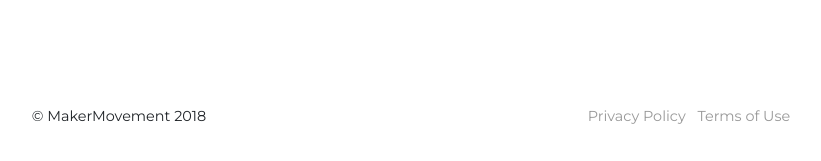
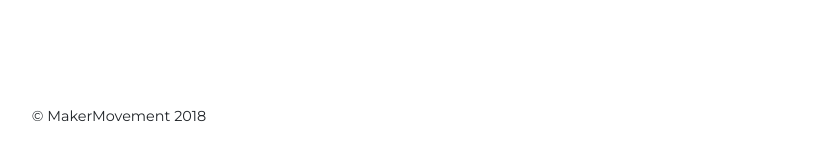
Before and after one commit to Lawrence2277/lchangbuilds, a Flask app: page / in a window 1280 px wide. Shown: the part 2726-2887 px from the top of the page, without its empty margins (236-1057 px from the left). Run offline with Flask 2, Linux system fonts and the light colour scheme; some libraries are stand-ins or nearby versions; some web fonts are replaced.

Commit message:
deleted terms of use

```diff
--- a/templates/home.html
+++ b/templates/home.html
@@ -215,14 +215,14 @@
           </div>
 
           <div class="col-md-6">
-            <ul class="list-inline quicklinks">
+            <!-- <ul class="list-inline quicklinks">
               <li class="list-inline-item">
                 <a href="#">Privacy Policy</a>
               </li>
               <li class="list-inline-item">
                 <a href="#">Terms of Use</a>
               </li>
-            </ul>
+            </ul> -->
           </div>
         </div>
       </div>
```
